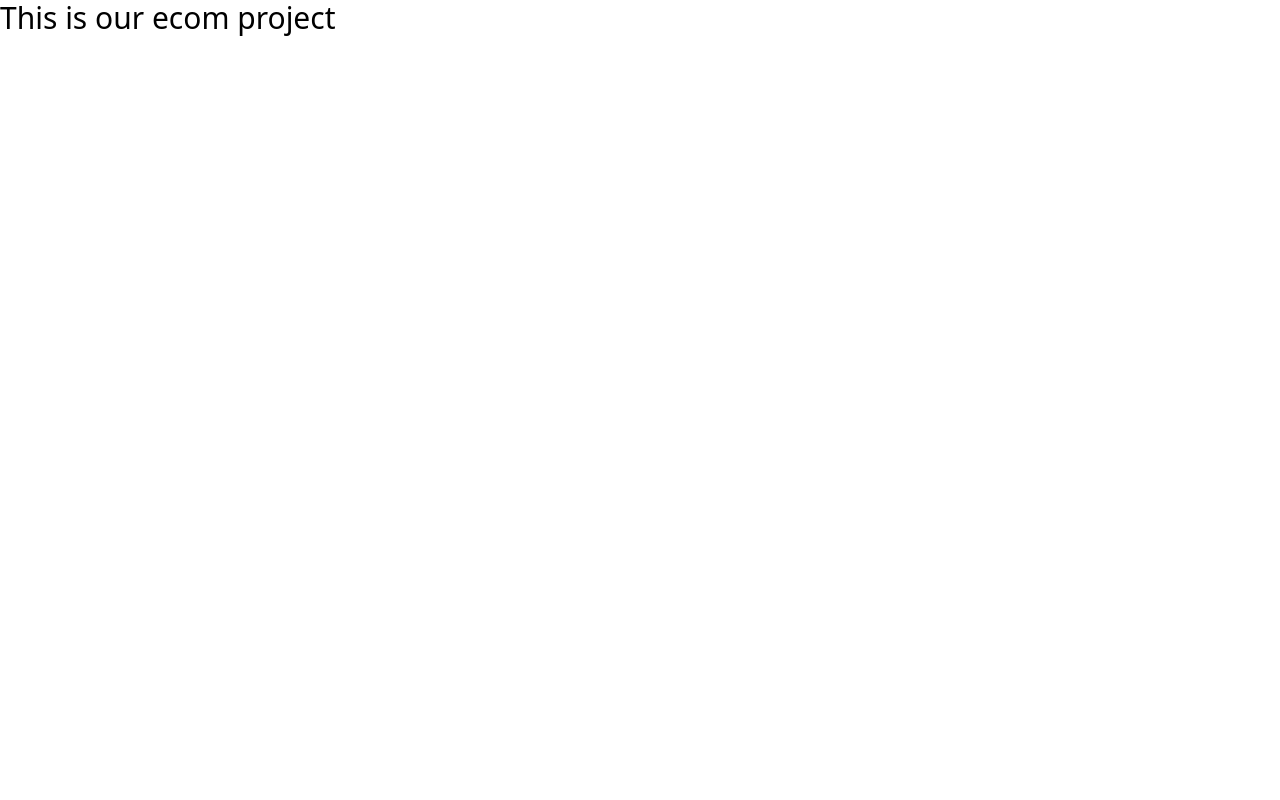
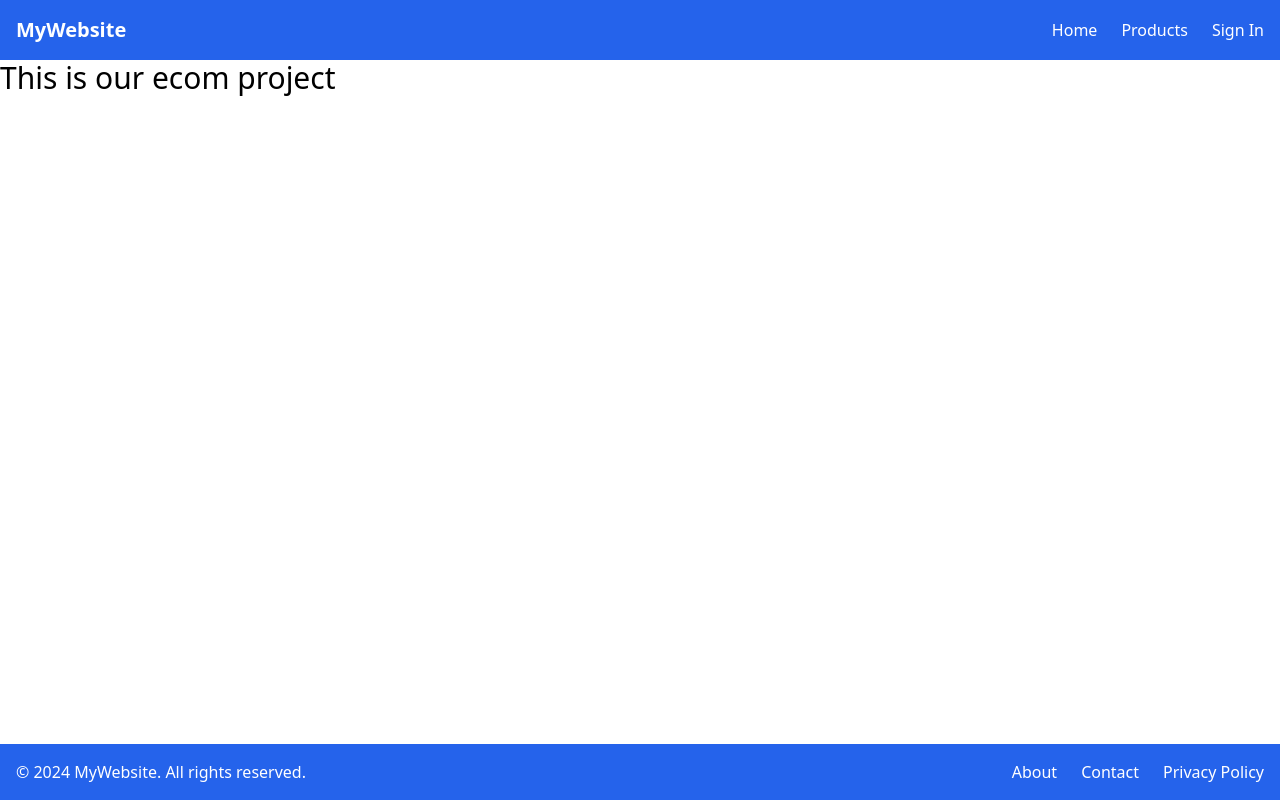
Before and after one commit to thekmanish/ShopMate, a React (Vite) app in the folder frontend/: page / in a window 1280 px wide. Built offline with nearby package versions, Linux system fonts and the light colour scheme.

Commit message:
created header & footer

```diff
--- a/frontend/index.html
+++ b/frontend/index.html
@@ -3,7 +3,7 @@
   <head>
     <meta charset="UTF-8" />
     <meta name="viewport" content="width=device-width, initial-scale=1.0" />
-    <title>Vite + React</title>
+    <title>MERN Ecom</title>
   </head>
   <body>
     <div id="root"></div>
--- a/frontend/src/App.jsx
+++ b/frontend/src/App.jsx
@@ -1,7 +1,17 @@
 import React from "react";
+import Navbar from "./components/Navbar/Navbar.jsx";
+import Footer from "./components/footer/Footer.jsx";
 
 function App() {
-  return <h1 className="text-3xl">This is our ecom project</h1>;
+  return (
+    <div className="flex flex-col min-h-screen">
+      <Navbar />
+      <main className="flex-grow">
+        <h1 className="flex-grow text-3xl">This is our ecom project</h1>
+      </main>
+      <Footer />
+    </div>
+  );
 }
 
 export default App;
--- /dev/null
+++ b/frontend/src/components/footer/Footer.jsx
@@ -0,0 +1,32 @@
+import React from "react";
+
+const Footer = () => {
+  return (
+    <footer className="bg-blue-600 p-4 mt-8">
+      <div className="container mx-auto flex justify-between items-center">
+        <div className="text-white">
+          &copy; 2024 MyWebsite. All rights reserved.
+        </div>
+        <ul className="flex space-x-6">
+          <li>
+            <a href="#" className="text-white hover:text-gray-300">
+              About
+            </a>
+          </li>
+          <li>
+            <a href="#" className="text-white hover:text-gray-300">
+              Contact
+            </a>
+          </li>
+          <li>
+            <a href="#" className="text-white hover:text-gray-300">
+              Privacy Policy
+            </a>
+          </li>
+        </ul>
+      </div>
+    </footer>
+  );
+};
+
+export default Footer;
--- /dev/null
+++ b/frontend/src/components/navbar/Navbar.jsx
@@ -0,0 +1,30 @@
+import React from "react";
+
+const Navbar = () => {
+  return (
+    <nav className="bg-blue-600 p-4">
+      <div className="container mx-auto flex justify-between items-center">
+        <div className="text-white font-bold text-xl">MyWebsite</div>
+        <ul className="flex space-x-6">
+          <li>
+            <a href="#" className="text-white hover:text-gray-300">
+              Home
+            </a>
+          </li>
+          <li>
+            <a href="#" className="text-white hover:text-gray-300">
+              Products
+            </a>
+          </li>
+          <li>
+            <a href="#" className="text-white hover:text-gray-300">
+              Sign In
+            </a>
+          </li>
+        </ul>
+      </div>
+    </nav>
+  );
+};
+
+export default Navbar;
--- /dev/null
+++ b/frontend/src/pages/Home.jsx
@@ -0,0 +1,7 @@
+import React from "react";
+
+const Home = () => {
+  return <div>Home</div>;
+};
+
+export default Home;
--- /dev/null
+++ b/frontend/src/pages/Products.jsx
@@ -0,0 +1,7 @@
+import React from "react";
+
+const Products = () => {
+  return <div>Products</div>;
+};
+
+export default Products;
--- /dev/null
+++ b/frontend/src/pages/SignIn.jsx
@@ -0,0 +1,7 @@
+import React from "react";
+
+const SignIn = () => {
+  return <div>SignIn</div>;
+};
+
+export default SignIn;
--- /dev/null
+++ b/frontend/src/pages/SignUp.jsx
@@ -0,0 +1,7 @@
+import React from "react";
+
+const SignUp = () => {
+  return <div>SignUp</div>;
+};
+
+export default SignUp;
```
